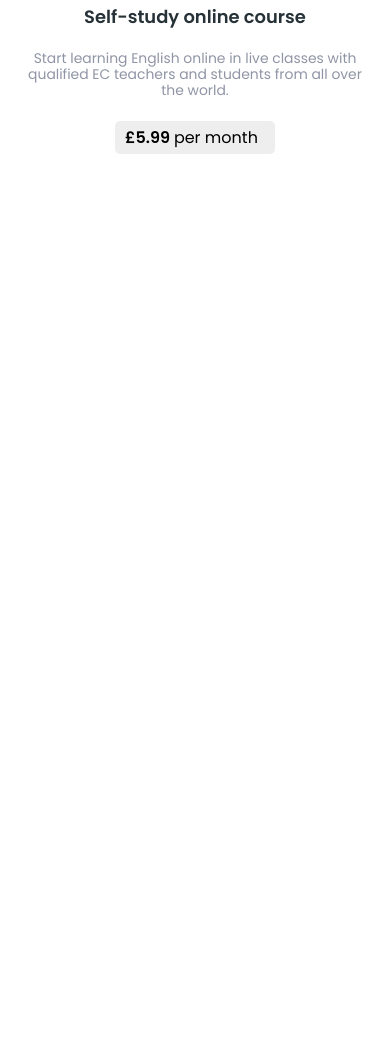
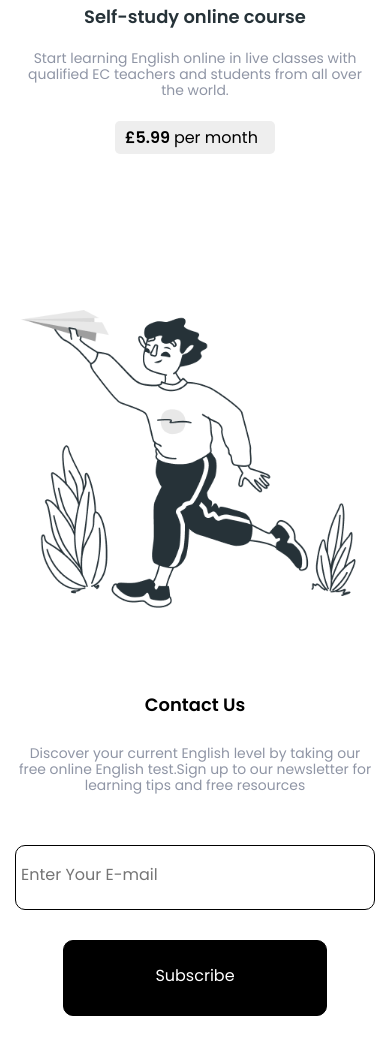
Before and after one commit to heyitsdurdona/britlex-spnt, a plain HTML site: page index.html in a window 390 px wide. Shown: the part 5625-6679 px from the top of the page. Before the commit the page ends 5935 px from the top, so only its background shows below. Drawn offline with Linux system fonts and the light colour scheme.

Commit message:
add: contact-us with responsive

```diff
--- a/css/style.css
+++ b/css/style.css
@@ -346,6 +346,65 @@ height: auto;
 } */
 
 /* -------------------------- PRICING END -------------------------- */
+
+/* --------------------------- CONTACT US START --------------------- */
+.contact-us {
+    padding-bottom: 133px;
+}
+
+.contact-us__content {
+    display: flex;
+    justify-content: space-between;
+    align-items: center;
+    gap: 111px;
+}
+
+.contact-us__title {
+    font-weight: var(--font-weight-semibold);
+    font-size: var(--font-size-xxl);
+    line-height: 80px;
+    color: var(--dark-color);
+}
+
+.contact-us__info {
+    font-size: var(--font-size-m);
+    color: var(--gray-color);
+    margin-bottom: 52px;
+}
+
+.contact-us__btn-wrapper {
+    display: flex;
+    gap: 12px;
+}
+
+.contact-us__input {
+    width: 100%;
+    max-width: 450px;
+    min-width: 283px;
+    padding-top: 26px;
+    padding-bottom: 30px;
+    padding-left: 33px;
+    border: 1px solid var(--dark-color);
+    outline: none;
+    border-radius: var(--border-radius-m);
+}
+
+.contact-us__btn {
+    width: 100%;
+    max-width: 264px;
+    padding-top: 26px;
+    padding-bottom: 30px;
+    text-align: center;
+    border: 1px solid var(--dark-color);
+    background-color: var(--dark-color);
+    color: var(--white-color);
+    outline: none;
+    border-radius: var(--border-radius-m);
+}
+
+
+/* ---------------------------- CONTACT US END ---------------------- */
+
 /* ============================= MAIN END =========================== */
 
 /* ------------------------ MEDIA QUERIES START -------------------- */
@@ -457,7 +516,17 @@ height: auto;
     .pricing__card-title {
         line-height: 34px;
     }
-
+    /* contact-us responsivce */
+    .contact-us__input {
+        padding: 5px;
+    }
+    .contact-us__content {
+        gap: 108px;
+    }
+    .contact-us__img {
+        width: 100%;
+        max-width: 312px;
+    }
 
 }
 
@@ -541,6 +610,22 @@ height: auto;
         line-height: 28px;
     }
 
+    .contact-us__img {
+        width: 100%;
+        max-width: 358px;
+    }
+
+    .contact-us__content {
+        flex-direction: column;
+        gap: 33px;
+    }
+    .contact-us__text-wrapper {
+        text-align: center;
+    }
+
+    .contact-us__btn-wrapper {
+        gap: 0;
+    }
 }
 
 @media only screen and (max-width: 617px) {
@@ -660,6 +745,22 @@ height: auto;
         padding: 15px 30px;
 
     }
+
+    .contact-us__btn-wrapper {
+        flex-direction: column;
+        align-items: center;
+        gap: 30px;
+    }
+
+    .contact-us__input {
+        padding-top: 20px;
+        padding-bottom: 25px;
+        width: 100%;
+    }
+
+    .contact-us__btn {
+        width: 100%;
+    }
 }
 
 @media only screen and (max-width: 335px){
--- a/index.html
+++ b/index.html
@@ -185,6 +185,22 @@
             </div>
         </section>
         <!-- PRICING END   -->
+
+        <!-- CONTACT US START -->
+        <section class="contact-us">
+            <div class="container contact-us__content">
+                <img class="contact-us__img" src="./images/contact-us.png" alt="img" >
+                <div class="contact-us__text-wrapper">
+                    <h2 class="contact-us__title">Contact Us</h2>
+                    <p class="contact-us__info">Discover your current English level by taking our free online English test.Sign up to our newsletter for learning tips and free resources</p>
+                    <div class="contact-us__btn-wrapper">
+                        <input class="contact-us__input" type="email" placeholder="Enter Your E-mail">
+                        <button class="contact-us__btn">Subscribe</button>
+                    </div>
+                </div>
+            </div>
+        </section>
+        <!-- CONTACT US END -->
     </main>
     <!-- MAIN END -->
 
```
Also changed, not shown: images/contact-us.png (added).
